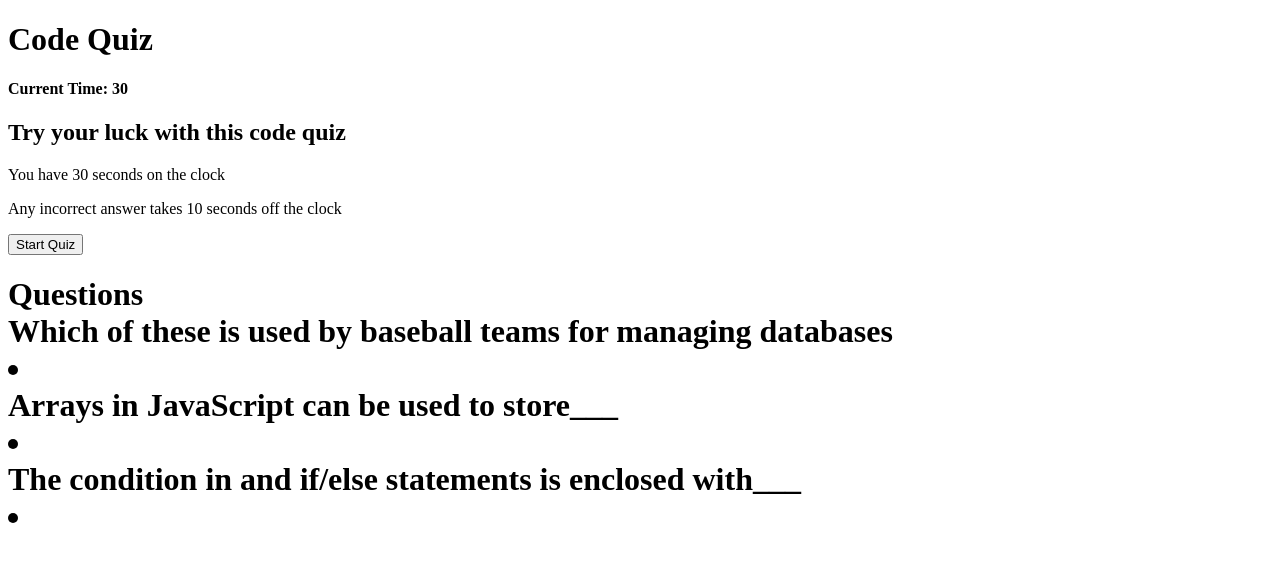
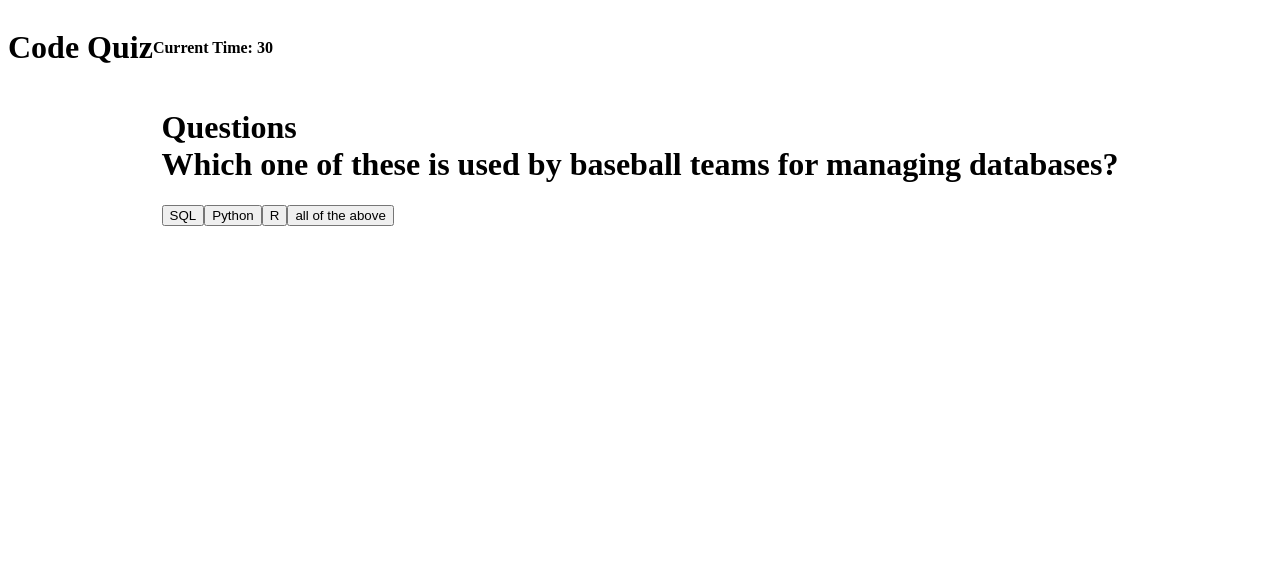
Before and after one commit to yks2728/Zack-Greenfields-Awesome-Code-Quiz, a plain HTML site: page index.html in a window 1280 px wide. Both pictures are taken after a click on the button "Start Quiz". Drawn offline with Linux system fonts and the light colour scheme.

Commit message:
added container to HTML, styles to CSS, and multiple functions to JS

```diff
--- a/assets/css/style.css
+++ b/assets/css/style.css
@@ -0,0 +1,24 @@
+header {
+    display:flex;
+    align-items: center;
+    width: 100%;
+}
+
+.timer {
+    text-align: right;
+}
+
+.page-title {
+    text-align: center;
+}
+
+main {
+    display: flex;
+    align-items: center;
+    justify-content: center;
+    flex-direction: column;
+}
+
+.hide {
+    display: none;
+}
--- a/assets/js/script.js
+++ b/assets/js/script.js
@@ -1,6 +1,8 @@
 var timer = 30
+var counter = 0
 var timerEl = document.querySelector("#timer");
 var decrementEl = document.querySelector("#decrement");
+var currentScore = 0
 
 
 // var user = {
@@ -8,37 +10,37 @@ var decrementEl = document.querySelector("#decrement");
 //     lastInitial: lastInitial.value.trim()
 // };
 
-var main = document.querySelector("main");
-var h1El = document.createElement("h1");
-var question1El = document.createElement("div");
-var question2El = document.createElement("div");
-var question3El = document.createElement("div");
-// create ordered list element
-var listEl = document.createElement("ol");
-// create ordered list items
-var li1 = document.createElement("li");
-var li2 = document.createElement("li");
-var li3 = document.createElement("li");
+var main = document.getElementById("quiz");
+// var h1El = document.createElement("h1");
+// var question1El = document.createElement("div");
+// var question2El = document.createElement("div");
+// var question3El = document.createElement("div");
+// // create ordered list element
+// var listEl = document.createElement("ol");
+// // create ordered list items
+// var li1 = document.createElement("li");
+// var li2 = document.createElement("li");
+// var li3 = document.createElement("li");
 
 
 
 
-h1El.textContent ="Questions";
-question1El.textContent = "Which of these is used by baseball teams for managing databases";
-question2El.textContent = "Arrays in JavaScript can be used to store___";
-question3El.textContent = "The condition in and if/else statements is enclosed with___";
+// h1El.textContent ="Questions";
+// question1El.textContent = "Which of these is used by baseball teams for managing databases";
+// question2El.textContent = "Arrays in JavaScript can be used to store___";
+// question3El.textContent = "The condition in and if/else statements is enclosed with___";
 
-li1.textcontent = "SQL", "Python", "R", " all of the above";
-li2.textcontent = "numbers and strings", "other arrays", "booleans", "all of the above";
-li3.textcontent = "parenthesis", "quotes", "curly brackets", "square brackets";
+// li1.textcontent = "SQL", "Python", "R", " all of the above";
+// li2.textcontent = "numbers and strings", "other arrays", "booleans", "all of the above";
+// li3.textcontent = "parenthesis", "quotes", "curly brackets", "square brackets";
 
-main.appendChild(h1El);
-h1El.appendChild(question1El);
-h1El.appendChild(question2El);
-h1El.appendChild(question3El);
-question1El.appendChild(li1);
-question2El.appendChild(li2);
-question3El.appendChild(li3);
+// main.appendChild(h1El);
+// h1El.appendChild(question1El);
+// h1El.appendChild(question2El);
+// h1El.appendChild(question3El);
+// question1El.appendChild(li1);
+// question2El.appendChild(li2);
+// question3El.appendChild(li3);
 
 
 // credit to https://www.sitepoint.com/simple-javascript-quiz/
@@ -46,7 +48,7 @@ const quizContainer = document.getElementById('quiz');
 const startQuizButton = document.getElementById('start-quiz');
 const question1Container = document.querySelector('question-1')
 const finalResultsContainer = document.getElementById('final-results');
-
+const instructionContainer = document.getElementById('container');
 // end of credit
 
 // credit to https://www.sitepoint.com/simple-javascript-quiz/ for the object
@@ -60,7 +62,7 @@ const myQuestions = [
             c: "R",
             d: "all of the above"
         },
-        correctAnswer: "d"
+        correctAnswer: "all of the above"
     },
     {
         question: "Arrays in JavaScript can be used to store____",
@@ -86,7 +88,8 @@ const myQuestions = [
 // end of credit
 
 function displayQuestions() {
-    console.log(displayQuestions);
+    instructionContainer.classList.add("hide");
+    quizContainer.classList.remove("hide");
 }
 
 function displayAnswers() {
@@ -96,7 +99,59 @@ function displayAnswers() {
 
 // credit to https://www.sitepoint.com/simple-javascript-quiz/ for the function
 function buildQuiz() {
+    displayQuestions()
+    var h1El = document.createElement("h1");
+var question1El = document.createElement("div");
+// var question2El = document.createElement("div");
+// var question3El = document.createElement("div");
+// create ordered list element
+var listEl = document.createElement("ol");
+// create ordered list items
+var button1 = document.createElement("button");
+var button2 = document.createElement("button");
+var button3 = document.createElement("button");
+var button4 = document.createElement("button");
 
+
+
+
+h1El.textContent ="Questions";
+question1El.textContent = myQuestions[counter].question
+// question2El.textContent = "Arrays in JavaScript can be used to store___";
+// question3El.textContent = "The condition in and if/else statements is enclosed with___";
+
+button1.textContent = myQuestions[counter].answers.a
+button2.textContent = myQuestions[counter].answers.b
+button3.textContent = myQuestions[counter].answers.c
+button4.textContent = myQuestions[counter].answers.d
+button1.onclick = checkAnswers
+button2.onclick = checkAnswers
+button3.onclick = checkAnswers
+button4.onclick = checkAnswers
+main.appendChild(h1El);
+h1El.appendChild(question1El);
+var buttonContainer = document.createElement("div");
+buttonContainer.appendChild(button1)
+buttonContainer.appendChild(button2)
+buttonContainer.appendChild(button3)
+buttonContainer.appendChild(button4)
+main.appendChild(buttonContainer);
+}
+
+function checkAnswers(event) {
+    console.log(event.target);
+    if (event.target.innerHTML == myQuestions[counter].answers) {
+        currentScore++
+
+    } else {
+        timer -=10
+    }
+    counter++
+    if (counter < myQuestions.length) {
+        buildQuiz();
+    } else {
+        endQuiz();
+    }
 }
 // end credit
 function endQuiz() {
@@ -129,5 +184,4 @@ function endQuiz() {
 
 // submit initials and high score
 // localStorage.setItem("user", JSON.stringify(user))
-startQuizButton.addEventListener("click", displayQuestions);
-startQuizButton.addEventListener("click", displayAnswers);
+startQuizButton.addEventListener("click", buildQuiz);
--- a/index.html
+++ b/index.html
@@ -12,21 +12,22 @@
         <div class="page-title">
            <h1>Code Quiz</h1>
         </div>
-    </header>
-    <div class="wrapper">
-        <div class="container">
         <div class="timer">
             <h4>Current Time: <span id="time">30</span></h4>
         </div>
-        </div>
-    </div>
+    </header>
+
     <main>
+        <div class="container" id="container">
             <h2>Try your luck with this code quiz</h2>
             <p>You have 30 seconds on the clock</p>
             <p>Any incorrect answer takes 10 seconds off the clock</p>
+            <button id="start-quiz">Start Quiz</button>
+        </div>
+
         <!-- Credit to https://www.sitepoint.com/simple-javascript-quiz/ -->
-        <div id="quiz"></div>
-        <button id="start-quiz">Start Quiz</button>
+        <div class="hide" id="quiz"></div>
+
         <div id="final-results"></div>
         <!-- End of credit -->
     </main>
```
Lines whose indentation alone changed are shown as unchanged.
